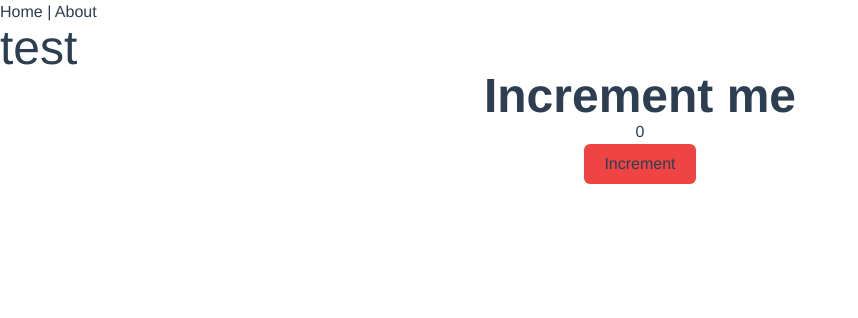
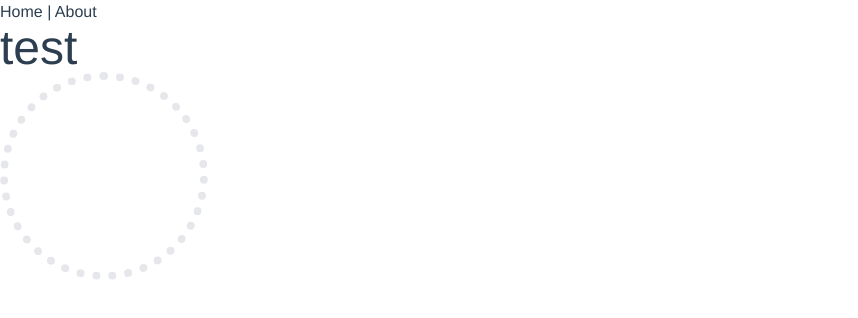
Before and after one commit to Performave/BreakTime, a Vue app: page / in a window 1280 px wide. Shown: the top 318 px of the page, without its empty margins (0-858 px from the left). Built offline with nearby package versions, Linux system fonts and the light colour scheme.

Commit message:
Added border circle

```diff
--- /dev/null
+++ b/src/views/Home-old.vue
@@ -0,0 +1,31 @@
+<template>
+    <h1 class="text-5xl">test</h1>
+  <h1 class="text-5xl font-bold text-center">Increment me</h1>
+  <h3 class="text-center">{{ counter }}</h3>
+  <div class="flex justify-center">
+    <button class="bg-red-500 py-2 px-5 rounded-md" @click="counter++">Increment</button>
+  </div>
+
+</template>
+
+<script lang="ts">
+import { defineComponent, computed } from 'vue';
+import { useStore } from 'vuex';
+
+export default defineComponent({
+  name: 'Home',
+  setup() {
+    const store = useStore();
+
+
+    const counter = computed({
+      get: () => store.state.count,
+      set: (value: number) => store.commit('increment', value),
+    });
+
+    return {
+      counter
+    };
+  },
+});
+</script>
--- a/src/views/Home.vue
+++ b/src/views/Home.vue
@@ -1,31 +1,14 @@
 <template>
-    <h1 class="text-5xl">test</h1>
-  <h1 class="text-5xl font-bold text-center">Increment me</h1>
-  <h3 class="text-center">{{ counter }}</h3>
-  <div class="flex justify-center">
-    <button class="bg-red-500 py-2 px-5 rounded-md" @click="counter++">Increment</button>
-  </div>
+  <h1 class="text-5xl">test</h1>
 
+  <div class="w-52 h-52 border-dotted border-8 border-light-blue-500 rounded-full">
+    </div>
 </template>
 
 <script lang="ts">
-import { defineComponent, computed } from 'vue';
-import { useStore } from 'vuex';
+import { defineComponent } from "vue";
 
 export default defineComponent({
-  name: 'Home',
-  setup() {
-    const store = useStore();
-
-
-    const counter = computed({
-      get: () => store.state.count,
-      set: (value: number) => store.commit('increment', value),
-    });
-
-    return {
-      counter
-    };
-  },
+  name: "Home",
 });
 </script>
```
